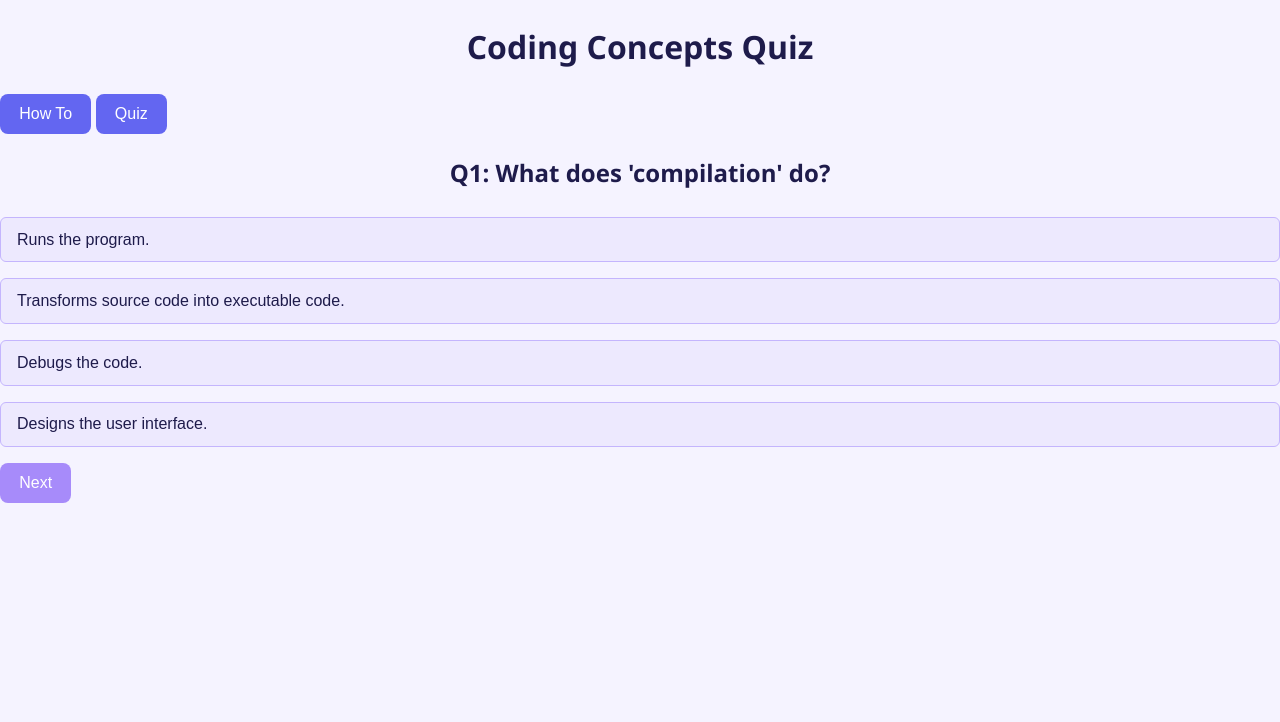
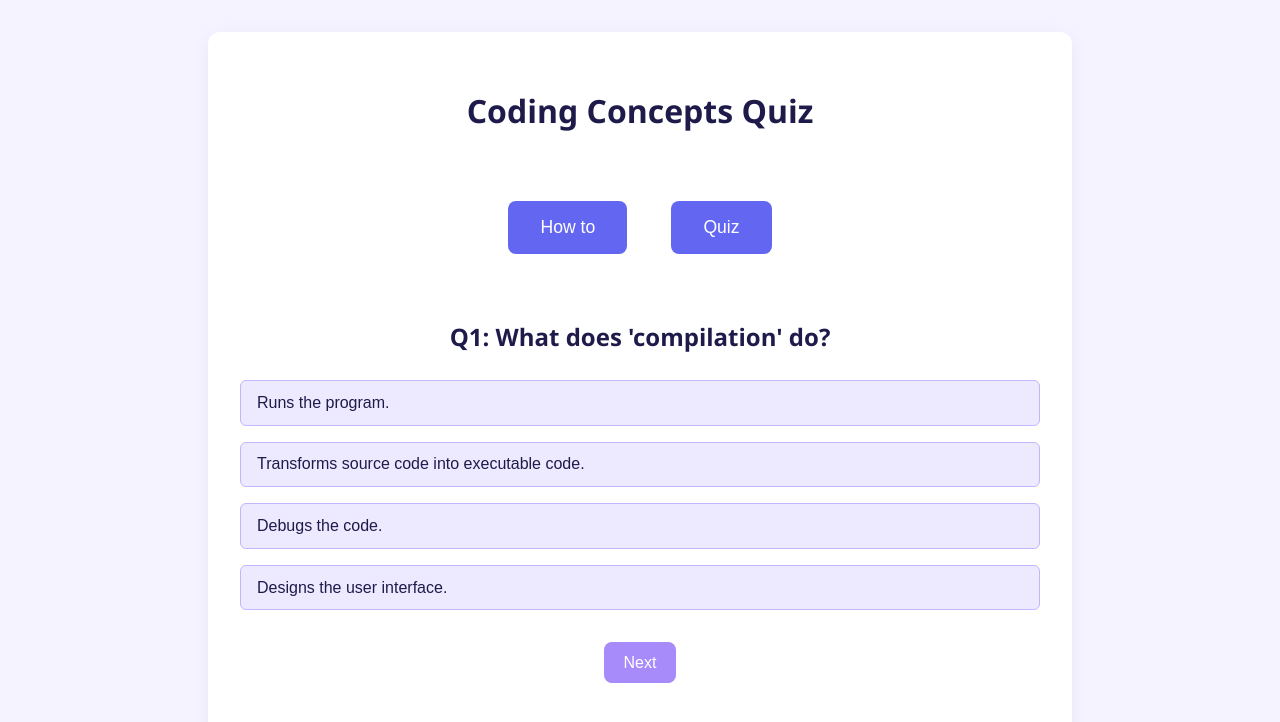
Before and after one commit to BluUsername/miniature-octo-potato, a plain HTML site: page index.html in a window 1280 px wide. Both pictures are taken after a click on the button "Quiz". Drawn offline with Linux system fonts and the light colour scheme; files that its build step writes are made by us from their sources.

Commit message:
Update HTML & CSS

```diff
--- a/assets/css/styles.css
+++ b/assets/css/styles.css
@@ -128,7 +128,7 @@ button:disabled {
 }
 
 /* ----------------------------
-   Utility
+   Utility Classes
    ---------------------------- */
 
 .center {
@@ -138,6 +138,7 @@ button:disabled {
 
 .center button {
     margin: 0 15px;
+    display: inline-block;
 }
 
 .mt-2 {
@@ -158,9 +159,22 @@ button:disabled {
     text-align: left;
     margin: 1rem auto;
     padding-left: 20px;
+    max-width: 400px;
 }
 
 #howto-section li {
     margin-bottom: 8px;
     line-height: 1.5;
 }
+
+/* Ensure homepage buttons are properly centered */
+#homepage-section .center {
+    text-align: center;
+    padding: 2rem 0;
+}
+
+#homepage-section .center button {
+    margin: 0 20px;
+    padding: 1rem 2rem;
+    font-size: 1.1rem;
+}
--- a/index.html
+++ b/index.html
@@ -4,22 +4,22 @@
     <meta charset="UTF-8">
     <meta name="viewport" content="width=device-width, initial-scale=1.0">
     <title>Coding Concepts Quiz</title>
-  <link rel="stylesheet" href="assets/css/styles.css">
-  <style>
-    .hidden { display: none !important; }
-  </style>
+    <link rel="stylesheet" href="styles.css">
 </head>
 <body>
-  <header>
+    <div class="container">
         <h1>Coding Concepts Quiz</h1>
-    <nav>
-      <button id="howto-btn" aria-label="Show instructions">How To</button>
-      <button id="quiz-btn" aria-label="Start quiz">Quiz</button>
-    </nav>
-  </header>
 
-  <main>
-    <section id="howto-section">
+        <!-- Homepage Section -->
+        <div id="homepage-section">
+            <div class="center">
+                <button id="howto-btn">How to</button>
+                <button id="quiz-btn">Quiz</button>
+            </div>
+        </div>
+
+        <!-- How-to Section -->
+        <div id="howto-section" class="hidden">
             <h2>How to Use This Quiz</h2>
             <ol>
                 <li>Click "Quiz" to start.</li>
@@ -27,24 +27,28 @@
                 <li>Click "Next" to move to the next question.</li>
                 <li>At the end, you'll see your score and explanations.</li>
             </ol>
-    </section>
+        </div>
 
-    <section id="quiz-section" class="hidden">
-      <div id="question-container">
+        <!-- Quiz Section -->
+        <div id="quiz-section" class="hidden">
             <h2 id="question-text"></h2>
-        <ul id="options-list" role="list"></ul>
+            <ul id="options-list"></ul>
+            <div class="center mt-2">
+                <button id="next-btn" class="hidden">Next</button>
+                <button id="submit-btn" class="hidden">Submit</button>
             </div>
-      <button id="next-btn" disabled>Next</button>
-      <button id="submit-btn" class="hidden">Submit</button>
-    </section>
+        </div>
 
-    <section id="result-section" class="hidden">
+        <!-- Results Section -->
+        <div id="result-section" class="hidden">
             <h2>Quiz Results</h2>
             <p id="score-text"></p>
             <ul id="explanations-list"></ul>
+            <div class="center">
                 <button id="retry-btn">Retake Quiz</button>
-    </section>
-  </main>
+            </div>
+        </div>
+    </div>
 
     <script src="script.js"></script>
 </body>
```
Lines whose indentation alone changed are shown as unchanged.
